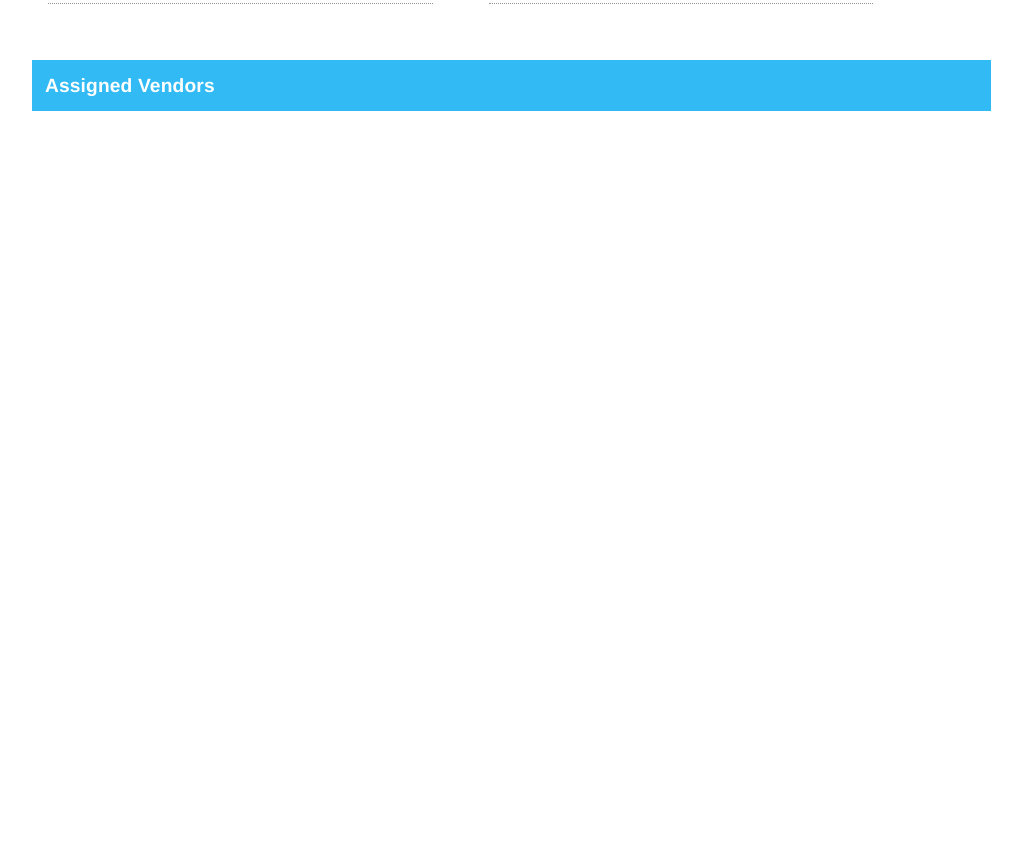
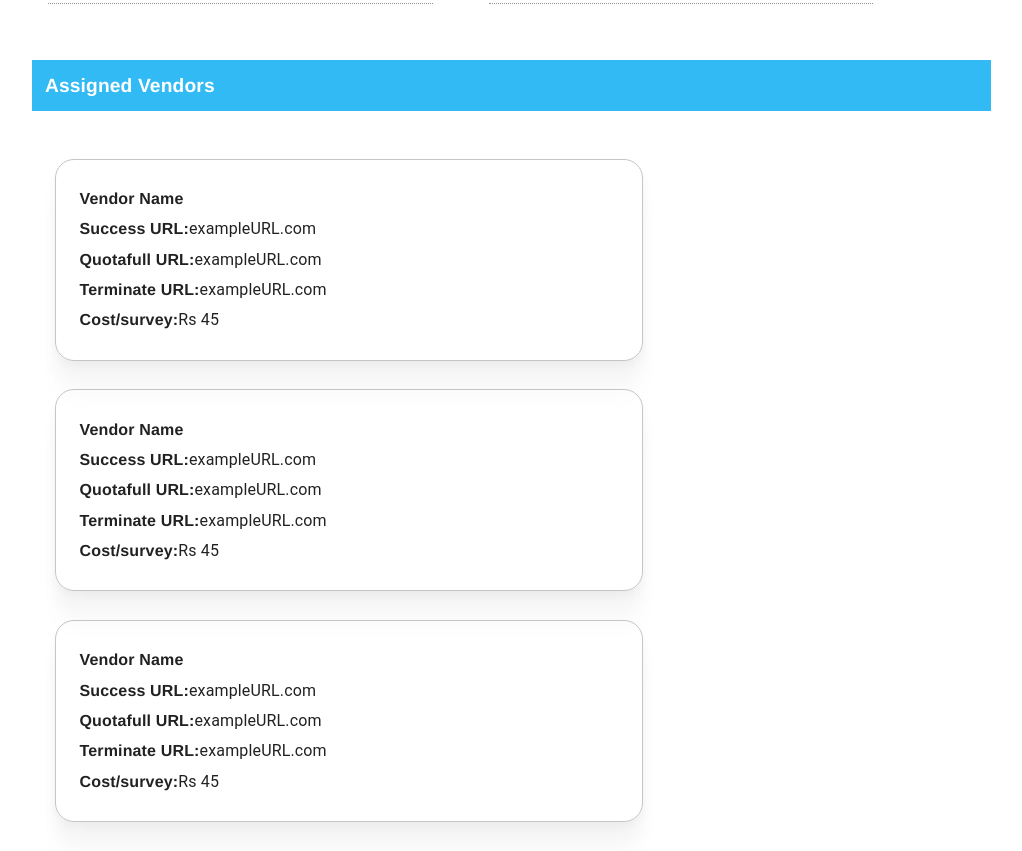
Before and after one commit to pushpak1308/Scrunity_Global, a React (Create React App) app in the folder scrutinyglobal/: page /project/1 in a window 1280 px wide. Shown: the part 940-1791 px from the top of the page, without its empty margins (210-1232 px from the left). Before the commit the page ends 1099 px from the top, so only its background shows below. Built offline with nearby package versions, Linux system fonts and the light colour scheme.

Commit message:
project-details

```diff
--- a/scrutinyglobal/src/Screens/SuperAdmin/Project/ProjectDetails.js
+++ b/scrutinyglobal/src/Screens/SuperAdmin/Project/ProjectDetails.js
@@ -2,28 +2,44 @@ import React, { useState } from "react";
 import { useParams } from "react-router-dom";
 import EditIcon from "@mui/icons-material/Edit";
 import Layout from "../Layout";
-import { Button, Grid, Typography } from "@mui/material";
+import { Grid, Paper, Typography } from "@mui/material";
 import LabelValueCard from "../../../Components/LabelValueCard/Index";
 import "../Client/Style.css";
-import MuiDataGrid from "../../../MuiComponents/MuiDataGrid/Index";
 import { useSelector } from "react-redux";
 import { selectedRow } from "../../../Store/Slice/rowSelectionSlice";
-import MuiAccordion from "../../../MuiComponents/MuiAccordion/Index";
-import { MuiDropDown } from "../../../MuiComponents/MuiDropDown/Index";
 
 const ProjectDetail = () => {
   const dataArray = useSelector(selectedRow);
   const [isEditable, setIsEditable] = useState(false);
-  const [vendorSeleted, setVendorSelected] = useState("");
   const { id } = useParams();
 
-  const onChangeVendor = (event) => {
-    event.preventDefault();
-    setVendorSelected(event.target.value);
-  };
   const handleEditClick = () => {
     setIsEditable(!isEditable);
   };
+
+  const cardArray = [
+    {
+      vendorName: "Vendor Name",
+      successURL: "exampleURL.com",
+      terminateURL: "exampleURL.com",
+      quotafullURL: "exampleURL.com",
+      costPerSurvey: "45",
+    },
+    {
+      vendorName: "Vendor Name",
+      successURL: "exampleURL.com",
+      terminateURL: "exampleURL.com",
+      quotafullURL: "exampleURL.com",
+      costPerSurvey: "45",
+    },
+    {
+      vendorName: "Vendor Name",
+      successURL: "exampleURL.com",
+      terminateURL: "exampleURL.com",
+      quotafullURL: "exampleURL.com",
+      costPerSurvey: "45",
+    },
+  ];
 
   const content = (
     <Grid container className="client-detail-grid">
@@ -158,6 +174,55 @@ const ProjectDetail = () => {
       <Grid item className="section-heading">
         Assigned Vendors
       </Grid>
+      <Grid item className="assignVendor-parent-container">
+        {cardArray.map((item, index) => (
+          <Grid
+            item
+            container
+            md={7}
+            key={index}
+            className="assign-vendor-container"
+          >
+            {/* <Paper elevation={5} > */}
+            <Grid item>
+              <Typography className="vendor-name">{item.vendorName}</Typography>
+            </Grid>
+            <Grid item container alignItems="center">
+              <Grid item>
+                <Typography className="vendor-name"> Success URL:</Typography>
+              </Grid>
+              <Grid item>
+                <Typography> {item.successURL}</Typography>
+              </Grid>
+            </Grid>
+            <Grid item container alignItems="center">
+              <Grid item>
+                <Typography className="vendor-name"> Quotafull URL:</Typography>
+              </Grid>
+              <Grid item>
+                <Typography> {item.quotafullURL}</Typography>
+              </Grid>
+            </Grid>
+            <Grid item container alignItems="center">
+              <Grid item>
+                <Typography className="vendor-name"> Terminate URL:</Typography>
+              </Grid>
+              <Grid item>
+                <Typography> {item.terminateURL}</Typography>
+              </Grid>
+            </Grid>
+            <Grid item container alignItems="center">
+              <Grid item>
+                <Typography className="vendor-name"> Cost/survey:</Typography>
+              </Grid>
+              <Grid item>
+                <Typography>Rs {item.costPerSurvey}</Typography>
+              </Grid>
+            </Grid>
+            {/* </Paper> */}
+          </Grid>
+        ))}
+      </Grid>
     </Grid>
   );
 
--- a/scrutinyglobal/src/Screens/SuperAdmin/Project/Style.css
+++ b/scrutinyglobal/src/Screens/SuperAdmin/Project/Style.css
@@ -56,6 +56,29 @@
   margin-bottom: 30vh;
 }
 
+.vendor-name {
+  font-family: "Arimo" !important;
+  font-size: 100% !important;
+  font-weight: 700 !important;
+  padding-bottom: 0.2rem;
+  padding-top: 0.2rem;
+}
+
+.assign-vendor-container {
+  padding: 1.5rem;
+  margin-top: 1.8rem !important;
+  margin-left: 1.4rem !important;
+  width: 100%;
+  border: 1px solid #c6c5c5;
+  border-radius: 19px;
+  box-shadow: 0px 4px 9px 0px #00000008, 0px 17px 17px 0px #00000008,
+    0px 37px 22px 0px #00000005, 0px 66px 27px 0px #00000000,
+    0px 104px 29px 0px #00000000;
+}
+
+.assignVendor-parent-container {
+  margin-bottom: 10vh;
+}
 /*
 .quotation-dropdown {
   width: 80%;
```
Also changed, not shown: scrutinyglobal/src/Screens/SuperAdmin/Vendor/AddVendor.js.
